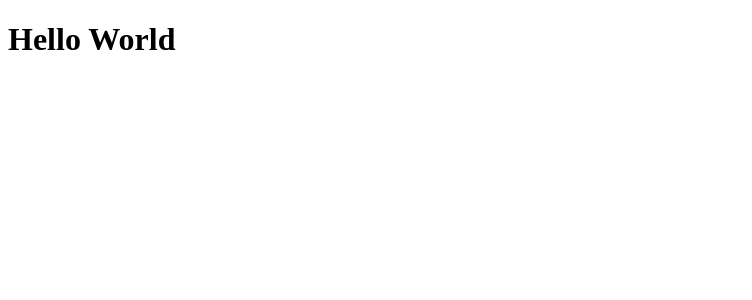
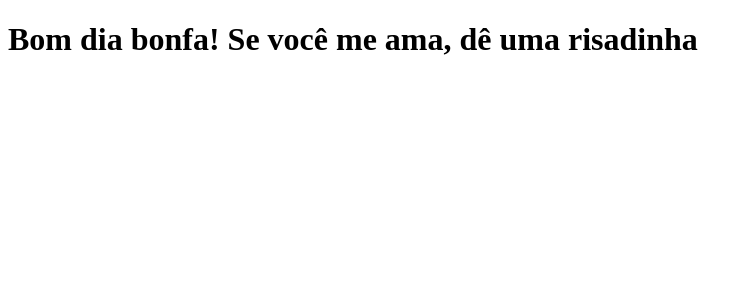
Before and after one commit to kcbdo/programming-from-scratch, a Next.js app: page / in a window 1280 px wide. Shown: the top 300 px of the page, without its empty margins (0-752 px from the left). Built offline with nearby package versions, Linux system fonts and the light colour scheme.

Commit message:
Alteração da frase index

```diff
--- a/pages/index.js
+++ b/pages/index.js
@@ -1,6 +1,6 @@
 
 function Home(){
-return <h1>Hello World</h1>
+return <h1>Bom dia bonfa! Se você me ama, dê uma risadinha</h1>
 }
 
 
```
